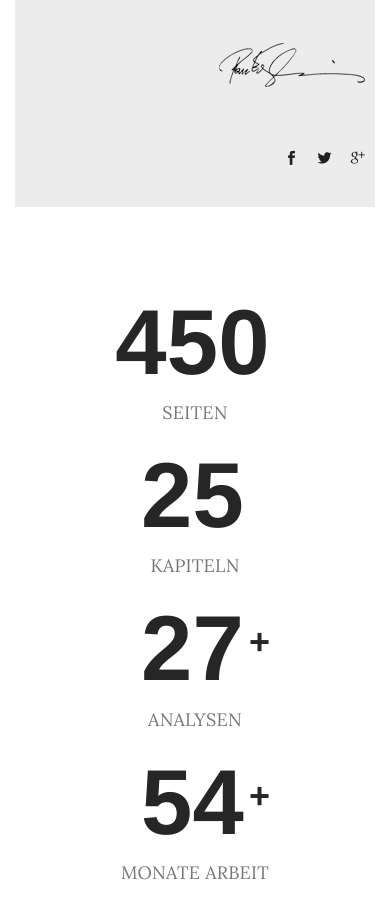
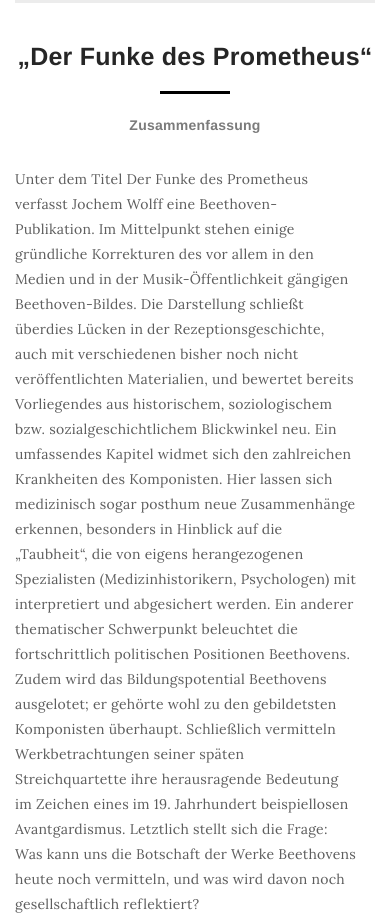
Before and after one commit to Butterweck/funkedesprometheus, a plain HTML site: page index.html in a window 390 px wide. Shown: the part 1362-2284 px from the top of the page. Drawn offline with nearby package versions, Linux system fonts and the light colour scheme.

Commit message:
reihenfolge, texte aktualisiert, ...

```diff
--- a/index.html
+++ b/index.html
@@ -60,7 +60,7 @@
                 <a href="#" class="close-offcanvas"><i class="icon_close"></i></a>
                 <ul class="nav navbar-nav navBox">
                     <li class="dropdown submenu">
-                    	<a href="#">Startseite</a>
+                    	<a href="index.html">Startseite</a>
                     </li>
                     <li class="dropdown submenu">
                     	<a href="impressum.html">Impressum</a>
@@ -74,7 +74,7 @@
                 <div class="menu">
                     <ul class="nav navbar-nav">
                         <li class="dropdown submenu">
-                            <a href="#">Startseite</a>
+                            <a href="index.html">Startseite</a>
                         </li>
                         <li class="dropdown submenu">
                             <a href="impressum.html">Impressum</a>
@@ -122,15 +122,10 @@
                         <div class="media-body">
                             <h4>Jochem Wolff</h4>
                             <p>
-                            	Jochem Wolff wirkt als Musikwissenschaftler, Soziologe, Publizist und Dramaturg. Seit 1972 arbeitet er für Buch – und Zeitungsverlage sowie für zahlreiche Rundfunkanstalten (auch als Hörspielautor). Er war u.a. (zwischen 1978-1995) in führenden Positionen an der Hamburgischen Staatsoper, am Bremer Theater und am Kasseler Staatstheater. Heutzutage stehen  Vortragsreihen im Vordergrund sowie Wochenend-Seminare, kulturpolitische Diskurse und Themenabende mit den Schwerpunkten Musik – und Literaturgeschichte des 18., 19. und 20. Jahrhunderts.
+                            	Jochem Wolff wirkt als Musikwissenschaftler, Soziologe, Publizist und Dramaturg. Seit 1972 arbeitet er für Buch–und Zeitungsverlage sowie für zahlreiche Rundfunkanstalten (auch als Hörspielautor). Er war u.a. (zwischen 1978-1995) in führenden Positionen an der Hamburgischen Staatsoper, am Bremer Theater und am Kasseler Staatstheater. Heutzutage stehen  Vortragsreihen im Vordergrund sowie Wochenend-Seminare, kulturpolitische Diskurse und Themenabende mit den Schwerpunkten Musik–und Literaturgeschichte des 18., 19. und 20. Jahrhunderts.
                             </p>
                             <div class="author_right">
-                                <img src="images/author-signature.png" alt="">
-                                <ul class="author_social">
-                                    <li><a href="https://www.facebook.com/arkhan1995"><i class="social_facebook"></i></a></li>
-                                    <li><a href="https://www.facebook.com/arkhan1995"><i class="social_twitter"></i></a></li>
-                                    <li><a href="https://www.facebook.com/arkhan1995"><i class="social_googleplus"></i></a></li>
-                                </ul>
+
                             </div>
                         </div>
                     </div>
@@ -139,40 +134,33 @@
         </section>
         <!--==========End Single Blog Right sidebar==========-->
 
-        <!--==========Counter area==========-->
-        <section class="counter_client_area">
+
+                <!--start feature area-->
+        <section class="feature-area" id="feature">
             <div class="container">
-                <div class="row">
-                    <div class="col-md-3 col-xs-6">
-                        <div class="counter_client_inner">
-                            <h3><span class="counter">450</span></h3>
-                            <p>SEITEN</p>
+                <div class="feature-item">
+                    <!--<div class="feature-img">
+                        <a href="#"><img src="images/14.jpg" alt=""></a>
+                    </div>-->
+                    <div class="feature-content">
+                        <!--<div class="post-category">
+                            <a href="#">Platz für Amazon Button</a>
+                        </div>-->
+                        <h2 class="tittle">„Der Funke des Prometheus“</h2>
+                        <div class="date">
+                            <a href="#">Zusammenfassung</a>
                         </div>
+                        <p>Unter dem Titel Der Funke des Prometheus verfasst Jochem Wolff eine Beethoven-Publikation. Im Mittelpunkt stehen einige gründliche Korrekturen des vor allem in den Medien und in der Musik-Öffentlichkeit gängigen Beethoven-Bildes.
+Die Darstellung schließt überdies Lücken in der Rezeptionsgeschichte, auch mit verschiedenen bisher noch nicht veröffentlichten Materialien, und bewertet bereits Vorliegendes aus historischem, soziologischem bzw. sozialgeschichtlichem Blickwinkel neu.
+Ein umfassendes Kapitel widmet sich den zahlreichen Krankheiten des Komponisten. Hier lassen sich medizinisch sogar posthum neue Zusammenhänge erkennen, besonders in Hinblick auf die „Taubheit“, die von eigens herangezogenen Spezialisten (Medizinhistorikern, Psychologen) mit interpretiert und abgesichert werden. Ein anderer thematischer Schwerpunkt beleuchtet die fortschrittlich politischen Positionen Beethovens. Zudem wird das Bildungspotential Beethovens ausgelotet; er gehörte wohl zu den gebildetsten Komponisten überhaupt. Schließlich vermitteln Werkbetrachtungen seiner späten Streichquartette ihre herausragende Bedeutung im Zeichen eines im 19. Jahrhundert beispiellosen Avantgardismus. Letztlich stellt sich die Frage: Was kann uns die Botschaft der Werke Beethovens heute noch vermitteln, und was wird davon noch gesellschaftlich reflektiert?
+</p>
                     </div>
-                    <div class="col-md-3 col-xs-6">
-                        <div class="counter_client_inner">
-                            <h3><span class="counter">25</span></h3>
-                            <p>KAPITELN</p>
-                        </div>
-                    </div>
-                    <div class="col-md-3 col-xs-6">
-                        <div class="counter_client_inner">
-                            <h3><span class="counter">27</span><span>+</span></h3>
-                            <p>ANALYSEN</p>
-                        </div>
-                    </div>
-                    <div class="col-md-3 col-xs-6">
-                        <div class="counter_client_inner">
-                            <h3><span class="counter">54</span><span>+</span></h3>
-                            <p>MONATE ARBEIT</p>
-                        </div>
-                    </div>
+
                 </div>
             </div>
         </section>
-        <!--==========End Counter area==========-->
-
-        <!--start block grid area-->
+        <!--End feature area-->
+		<!--start block grid area-->
         <section class="block-grid-area">
             <div class="container">
                 <div class=" single-block-grid">
@@ -224,32 +212,6 @@
             </div>
         </section>
         <!--End block grid area-->
-                <!--start feature area-->
-        <section class="feature-area" id="feature">
-            <div class="container">
-                <div class="feature-item">
-                    <div class="feature-img">
-                        <a href="#"><img src="images/14.jpg" alt=""></a>
-                    </div>
-                    <div class="feature-content">
-                        <div class="post-category">
-                            <a href="#">Platz für Amazon Button</a>
-                        </div>
-                        <h2 class="tittle">„Der Funke des Prometheus“</h2>
-                        <div class="date">
-                            <a href="#">Zusammenfassung</a>
-                        </div>
-                        <p>Unter dem Titel „Der Funke des Prometheus“ verfasst Jochem Wolff eine Beethoven-Publikation. Im Mittelpunkt stehen einige gründliche Korrekturen des vor allem in den Medien und in der Musik-Öffentlichkeit gängigen Beethoven-Bildes.
-							Die Darstellung schließt Lücken in der Rezeptionsgeschichte, auch mit verschiedenen bisher noch nicht veröffentlichten Materialien, und bewertet bereits Vorliegendes aus historischem, soziologischem bzw. sozialgeschichtlichem Blickwinkel neu.
-							Ein umfassendes Kapitel widmet sich den zahlreichen Krankheitsbildern des Komponisten. Hier lassen sich medizinisch posthum neue Zusammenhänge erkennen, die von eigens herangezogenen Spezialisten (Medizinhistorikern, Psychologen) mit interpretiert und abgesichert werden. Ein anderer thematischer Schwerpunkt beleuchtet die fortschrittlich politischen Positionen Beethovens. Überdies wird das Bildungspotential Beethovens ausgelotet; er gehörte wohl zu den gebildetsten Komponisten überhaupt. Schließlich vermitteln Werkbetrachtungen seiner späten Streichquartette ihre herausragende Bedeutung im Zeichen eines im 19. Jahrhundert beispiellosen Avantgardismus. Letztlich stellt sich die Frage: was kann uns die Botschaft der Werke Beethovens heute noch vermitteln und was wird davon noch gesellschaftlich reflektiert?</p>
-                    </div>
-                    <div class="row feature-icon">
-                        <br><br><br>
-                    </div>
-                </div>
-            </div>
-        </section>
-        <!--End feature area-->
         <!--start footer area-->
         <footer class="footer-area footer-bg2">
             <div class="container">
--- a/scss/_features.scss
+++ b/scss/_features.scss
@@ -1,6 +1,6 @@
 /*===== features area css =====*/
 .feature-area{
-    padding-bottom: 72px;
+    padding-bottom: 60px;
     .feature-item{
         .feature-img{
             position: relative;
--- a/scss/_grid.scss
+++ b/scss/_grid.scss
@@ -1,6 +1,6 @@
 /*===== block-grid-area ====*/
 .block-grid-area{
-    padding: 70px 0px;
+    padding-bottom: 180px;
     .single-block-grid{
         border-bottom: 1px solid #dedede;
         padding-bottom: 30px;
```
Also changed, not shown: datenschutz.html (+2 -2 lines), impressum.html (+4 -4 lines), css/style.css, images/author-1.jpg, images/author-2.jpg (added).
